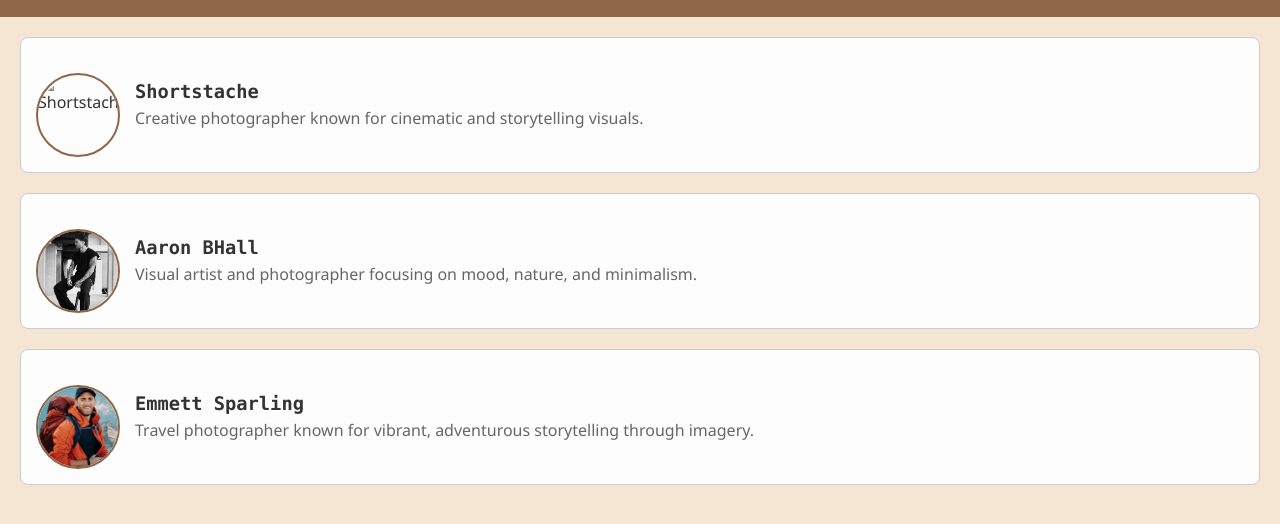
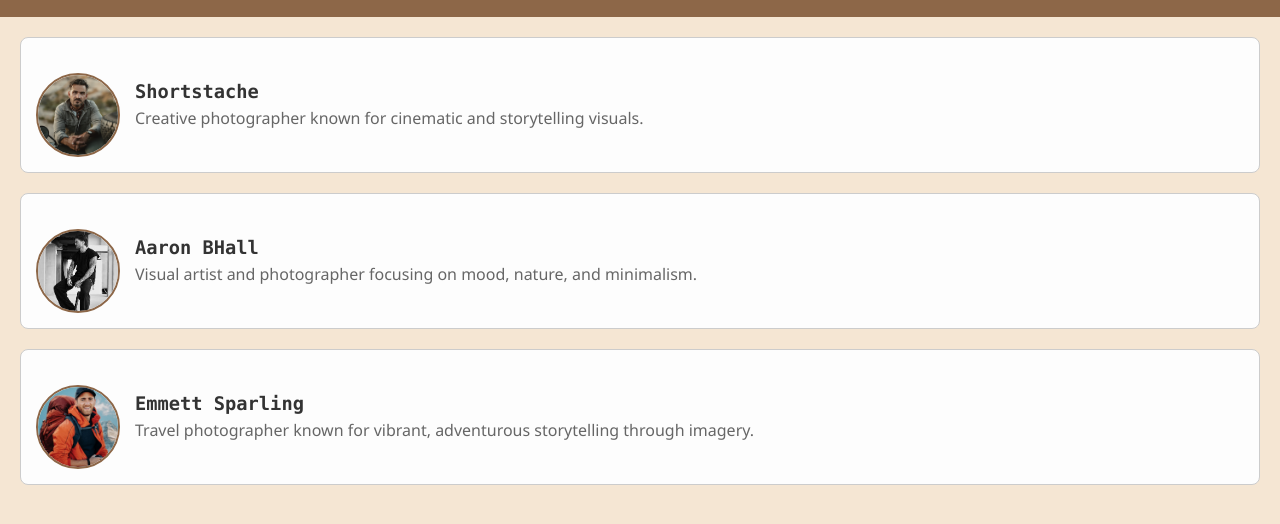
Before and after one commit to NURAHMIN/Assignment-1, a plain HTML site: page inspiration.html in a window 1280 px wide. Shown: the part 126-650 px from the top of the page. Drawn offline with Linux system fonts and the light colour scheme; files whose address does not match are found by name.

Commit message:
Update inspiration.html

```diff
--- a/inspiration.html
+++ b/inspiration.html
@@ -51,7 +51,7 @@
 
   <main>
     <div class="influencer">
-      <img src="shortstache.jpg" alt="Shortstache">
+      <img src="images.jpg/shortstache.jpg" alt="Shortstache">
       <div class="influencer-content">
         <h3>Shortstache</h3>
         <p>Creative photographer known for cinematic and storytelling visuals.</p>
```
